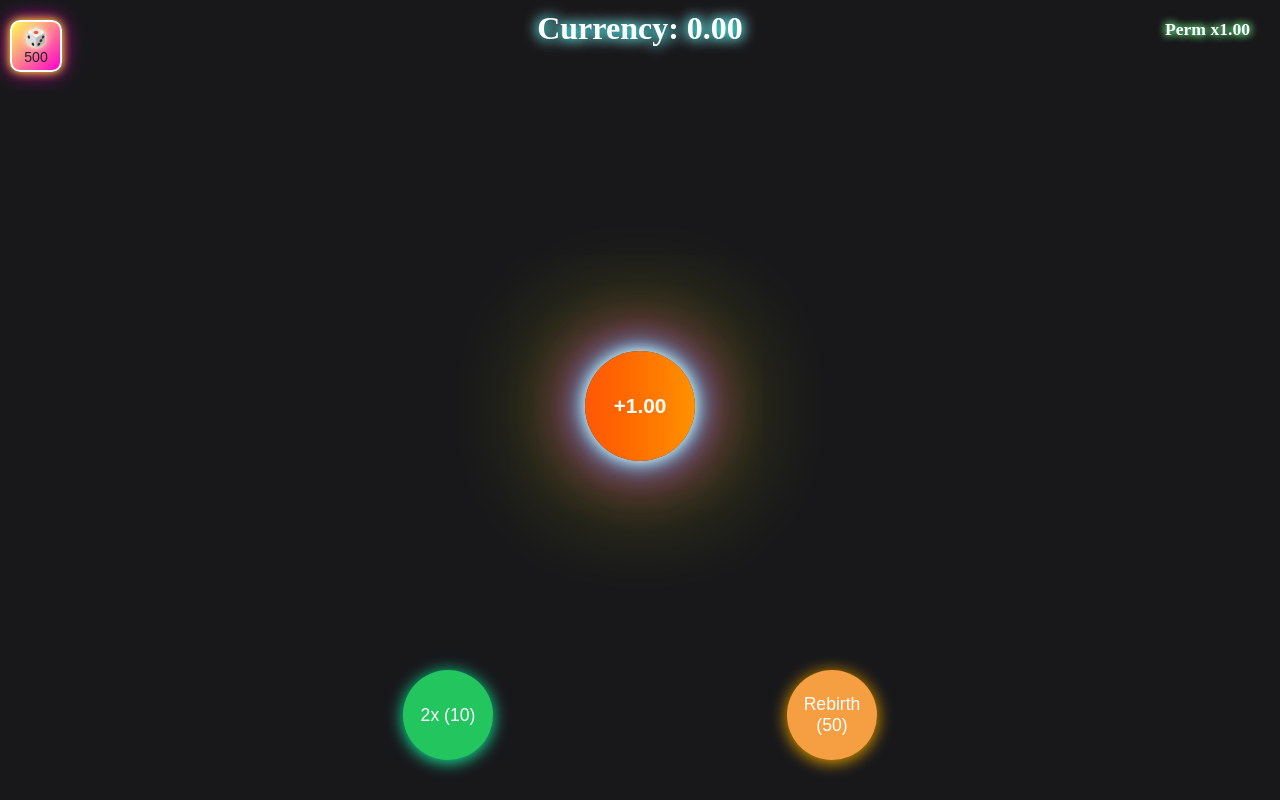
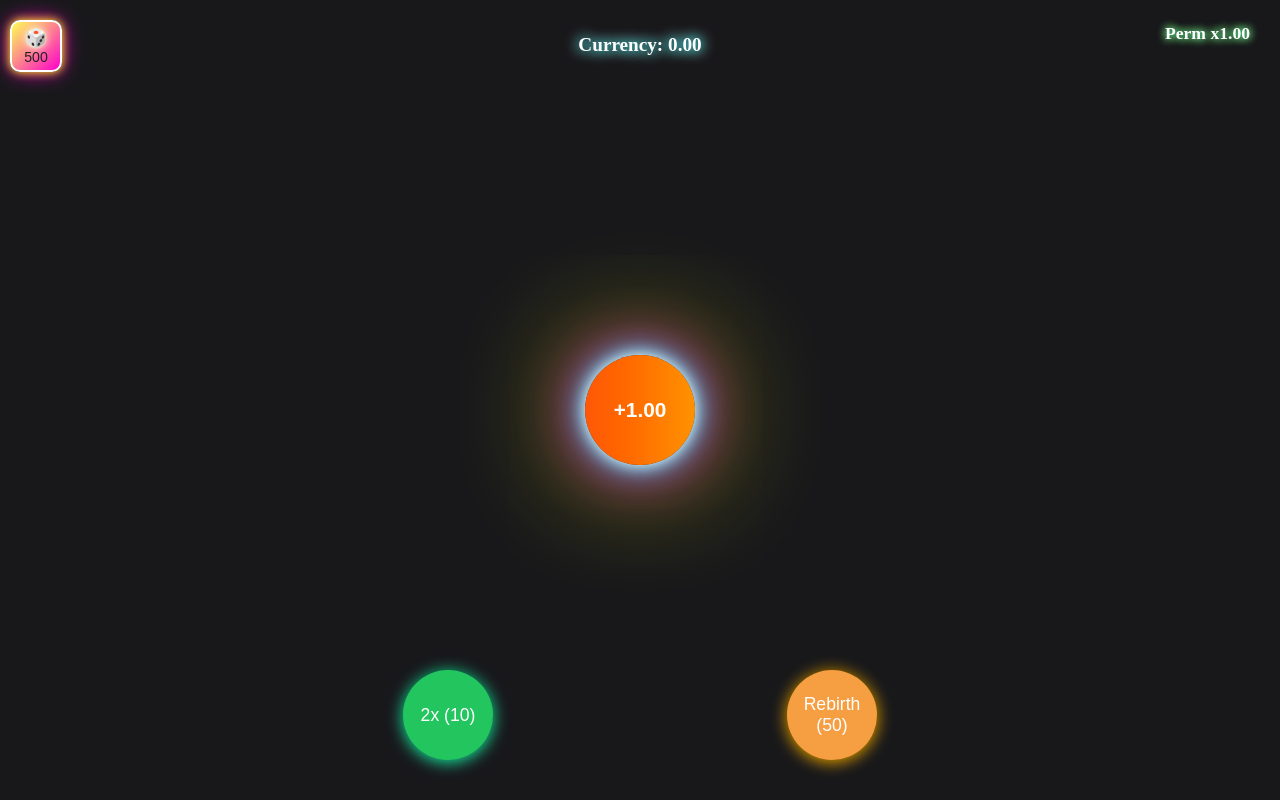
Before and after one commit to aares2ks08/T-rvabender44, a website: page public/index.html in a window 1280 px wide. Drawn offline with Linux system fonts and the light colour scheme.

Commit message:
index.html

```diff
--- a/public/index.html
+++ b/public/index.html
@@ -39,12 +39,13 @@
       transform: translateY(-50%);
     }
     #currency-counter {
-      font-size: 2rem;
+      font-size: 1.2rem;            /* Smaller text */
       font-weight: bold;
       color: #fff;
       user-select: none;
       text-shadow: 0 0 12px #0ff, 0 0 16px #fff;
-      margin: 0 auto;
+      margin: 24px auto 0 auto;     /* Lower it down */
+      display: block;
     }
     #luck-btn {
       position: absolute;
```
